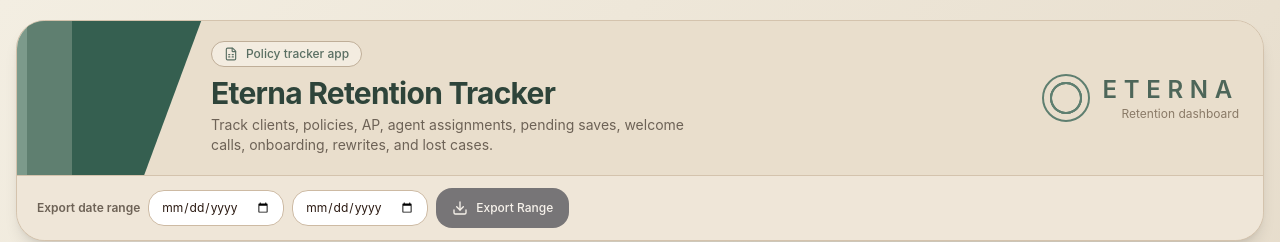
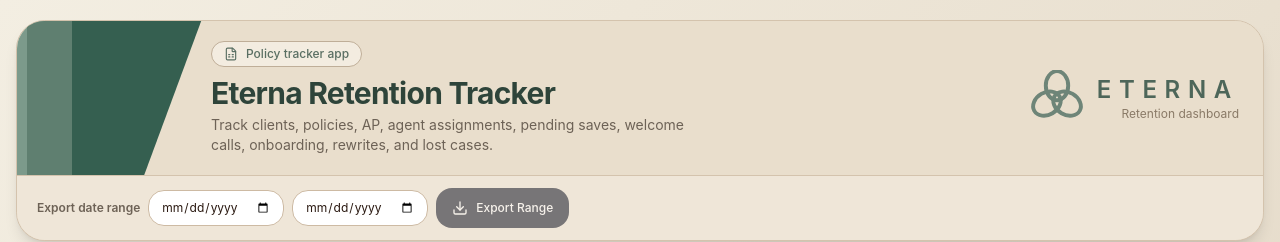
Before and after one commit to chengalang123-beep/chen-tracker-app, a React (Vite) app: page / in a window 1280 px wide. Shown: the top 242 px of the page. Built offline with nearby package versions, Linux system fonts and the light colour scheme; no server answers.

Commit message:
Update App.jsx

```diff
--- a/src/App.jsx
+++ b/src/App.jsx
@@ -156,6 +156,24 @@
   );
 
   return [headers.join(","), ...body].join(String.fromCharCode(10));
+}
+
+function EternaLogoMark({ className = "h-12 w-12" }) {
+  return (
+    <svg
+      viewBox="0 0 100 100"
+      className={className}
+      fill="none"
+      xmlns="http://www.w3.org/2000/svg"
+      aria-label="Eterna logo"
+    >
+      <g stroke="#6E8578" strokeWidth="7" strokeLinecap="round" strokeLinejoin="round">
+        <ellipse cx="50" cy="28" rx="20" ry="26" />
+        <ellipse cx="32" cy="60" rx="20" ry="26" transform="rotate(60 32 60)" />
+        <ellipse cx="68" cy="60" rx="20" ry="26" transform="rotate(-60 68 60)" />
+      </g>
+    </svg>
+  );
 }
 
 export default function ChenTrackerApp() {
@@ -320,14 +338,59 @@
     }
   }
 
+  function isRealTrackerRow(row) {
+    const badLabels = [
+      "save",
+      "pending save",
+      "welcome call",
+      "onboarding",
+      "onboarding call",
+      "uw action needed",
+      "uw action resolved",
+      "uw resolved",
+      "lost",
+      "daily counter",
+      "count",
+      "created at",
+      "client name",
+      "policy number",
+      "ap",
+      "lead status",
+      "agent name",
+      "result",
+      "status",
+      "action",
+      "notes",
+      "priority",
+      "updated at",
+      "specialist name",
+    ];
+
+    const clientName = String(row?.clientName || "").trim();
+    const createdAt = String(row?.createdAt || "").trim();
+    const updatedAt = String(row?.updatedAt || "").trim();
+    const specialistName = String(row?.specialistName || "").trim();
+
+    if (!clientName) return false;
+    if (badLabels.includes(clientName.toLowerCase())) return false;
+    if (badLabels.includes(createdAt.toLowerCase())) return false;
+    if (!specialistName || !["Nisha", "Rick", "Chen", "Unassigned"].includes(specialistName)) return false;
+
+    const hasValidDate = /^[0-9]{4}-[0-9]{2}-[0-9]{2}$/.test(createdAt) || /^[0-9]{4}-[0-9]{2}-[0-9]{2}$/.test(updatedAt);
+    if (!hasValidDate) return false;
+
+    return true;
+  }
+
   async function loadFromGoogleSheet() {
     try {
       const response = await fetch(GOOGLE_SHEET_WEB_APP_URL);
       const data = await response.json();
 
       if (data.success && Array.isArray(data.rows)) {
-        setRows(data.rows);
-        localStorage.setItem(STORAGE_KEY, JSON.stringify(data.rows));
+        const cleanRows = data.rows.filter(isRealTrackerRow);
+        setRows(cleanRows);
+        localStorage.setItem(STORAGE_KEY, JSON.stringify(cleanRows));
       }
     } catch (error) {
       console.error("Failed to load Google Sheet data:", error);
@@ -499,13 +562,9 @@
               </div>
 
               <div className="hidden shrink-0 items-center gap-3 sm:flex">
-                <div className="relative flex h-12 w-12 items-center justify-center rounded-full border-2 border-[#5F7F70]">
-                  <div className="absolute h-8 w-8 rounded-full border-2 border-[#5F7F70]" />
-                  <div className="absolute h-8 w-8 rotate-60 rounded-full border-2 border-[#5F7F70]" />
-                  <div className="absolute h-8 w-8 -rotate-60 rounded-full border-2 border-[#5F7F70]" />
-                </div>
+                <EternaLogoMark className="h-14 w-14" />
                 <div className="text-right">
-                  <div className="text-2xl font-semibold tracking-[0.28em] text-[#4D6659]">ETERNA</div>
+                  <div className="text-2xl font-semibold tracking-[0.32em] text-[#4D6659]">ETERNA</div>
                   <div className="text-xs text-[#8A7A67]">Retention dashboard</div>
                 </div>
               </div>
```
